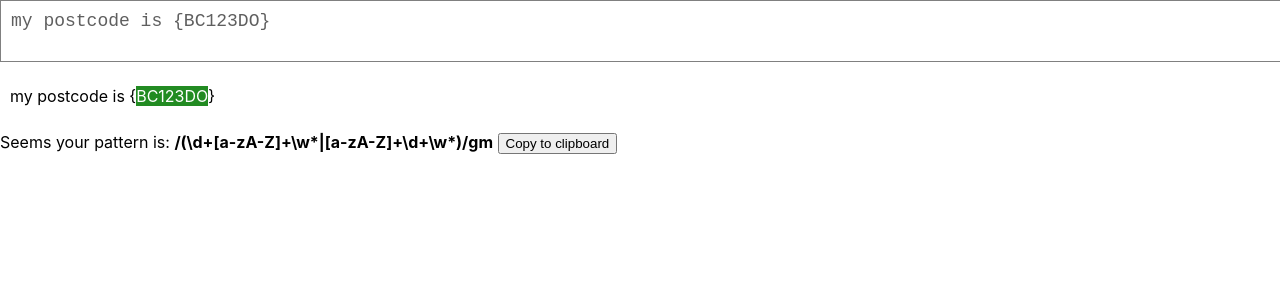
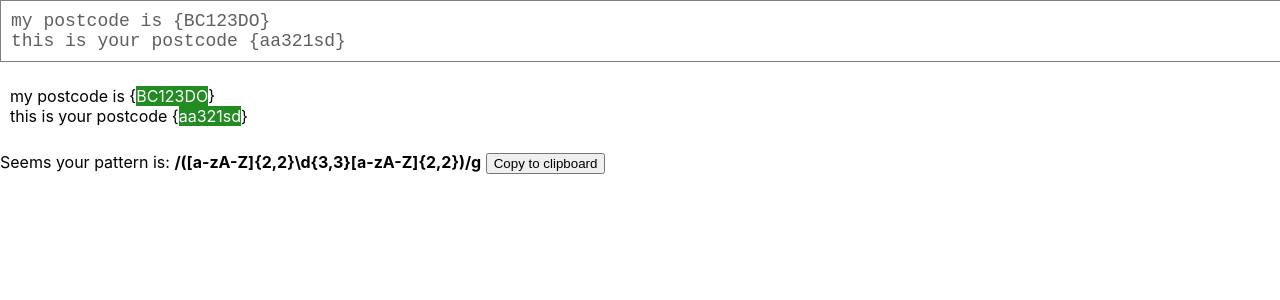
Before and after one commit to alifanov/regex-helper, a React (Create React App) app: page / in a window 1280 px wide. Shown: the top 300 px of the page. Built offline with nearby package versions, Linux system fonts and the light colour scheme.

Commit message:
Add guess pattern matching

```diff
--- a/src/App.js
+++ b/src/App.js
@@ -20,7 +20,7 @@ class App extends React.Component {
 
     this.tokenPattern = /{([^}]*)}/g;
 
-    const initialText = 'my postcode is {BC123DO}';
+    const initialText = 'my postcode is {BC123DO}\nthis is your postcode {aa321sd}';
     const tokens = this._getTokens(initialText);
 
     this.state = {
@@ -40,7 +40,7 @@ class App extends React.Component {
     for (const token of this.state.tokens) {
       result = result.replace(token, `<span class="matched">${token}</span>`)
     }
-    return result;
+    return result.replace('\n', '<br/>');
   }
 
   _getTokens(text) {
@@ -48,7 +48,7 @@ class App extends React.Component {
   }
 
   _getPattern(tokens, text) {
-    return generateRegexPattern(tokens.map(tp => tp.replace('<', '').replace('>', '')), text);
+    return generateRegexPattern(tokens.map(tp => tp.replace(/{/g, '').replace(/}/g, '')), text);
   }
 
   _handleChange(e) {
--- a/src/RegexGenerator.js
+++ b/src/RegexGenerator.js
@@ -6,7 +6,7 @@ export const exportTokens = (pattern, text) => {
   const tokens = [];
   let match = pattern.exec(text);
 
-  while (match !== null) {
+  while (match && match[1]) {
     tokens.push(match[1]);
     match = pattern.exec(text);
   }
@@ -26,30 +26,39 @@ const urlPattern = /https?:\/\/(www\.)?[-a-zA-Z0-9@:%._+~#=]{1,256}\.[a-zA-Z0-9(
 const phoneNumberPattern = /[+]?[(]?[0-9]{3}[)]?[-\s.]?[0-9]{3}[-\s.]?[0-9]{4,6}/mg;
 const uuidPattern = /[0-9a-fA-F]{8}\b-[0-9a-fA-F]{4}\b-[0-9a-fA-F]{4}\b-[0-9a-fA-F]{4}\b-[0-9a-fA-F]{12}/mg;
 
+const patternExtractor = patternString => (tokens, text) => {
+  const extractedTokens = deduplicateTokens(exportTokens(new RegExp(patternString), text));
+  if (_.isEqual(tokens, extractedTokens)) {
+    return new RegExp(patternString);
+  }
+};
 
-const guessNumberAlphaPattern = (tokens, text) => {
-  const numberOfDigitsInTokens = tokens.map(t => (t.match(/\d/g) || []).length);
+export const guessNumberAlphaPattern = (tokens, text) => {
+  const numberOfDigitsInTokens = tokens.map(t => (exportTokens(/(\d+)/g, t)[0] || '').length);
   const minNumberInTokens = _.min(numberOfDigitsInTokens);
   const maxNumberInTokens = _.max(numberOfDigitsInTokens);
 
-  const numberOfAlphaInTokens = tokens.map(t => (t.match(/[a-zA-Z]/g) || []).length);
+  const numberOfAlphaInTokens = tokens.map(t => (exportTokens(/([a-zA-Z]+)/g, t)[0] || []).length);
   const minAlphaInTokens = _.min(numberOfAlphaInTokens);
   const maxAlphaInTokens = _.max(numberOfAlphaInTokens);
 
-  const numberPatternPart = `\d{${minNumberInTokens},${maxNumberInTokens}`;
-  const alphaNumberPart = `[a-zA-Z]{${minAlphaInTokens},${maxAlphaInTokens}`;
+  const numberPatternPart = `\\d{${minNumberInTokens},${maxNumberInTokens}}`;
+  const alphaNumberPart = `[a-zA-Z]{${minAlphaInTokens},${maxAlphaInTokens}}`;
 
   for (const patternString of [
-    `${numberPatternPart}${alphaNumberPart}`,
-    `${alphaNumberPart}${numberPatternPart}`,
-    `${numberPatternPart}${alphaNumberPart}${numberPatternPart}${alphaNumberPart}`,
-    `${alphaNumberPart}${numberPatternPart}${alphaNumberPart}${numberPatternPart}`,
-    `${numberPatternPart}${alphaNumberPart}${numberPatternPart}${alphaNumberPart}${numberPatternPart}${alphaNumberPart}`,
-    `${alphaNumberPart}${numberPatternPart}${alphaNumberPart}${numberPatternPart}${alphaNumberPart}${numberPatternPart}`,
+    `(${numberPatternPart}${alphaNumberPart})`,
+    `(${alphaNumberPart}${numberPatternPart})`,
+
+    `(${numberPatternPart}${alphaNumberPart}${numberPatternPart})`,
+    `(${alphaNumberPart}${numberPatternPart}${alphaNumberPart})`,
+
+    `(${numberPatternPart}${alphaNumberPart}${numberPatternPart}${alphaNumberPart})`,
+    `(${alphaNumberPart}${numberPatternPart}${alphaNumberPart}${numberPatternPart})`,
   ]) {
-    const extractedTokens = deduplicateTokens(exportTokens(new RegExp(patternString), text));
+
+    const extractedTokens = deduplicateTokens(exportTokens(new RegExp(patternString, 'g'), text));
     if (_.isEqual(tokens, extractedTokens)) {
-      return new RegExp(patternString);
+      return new RegExp(patternString, 'g');
     }
 
   }
@@ -58,27 +67,27 @@ const guessNumberAlphaPattern = (tokens, text) => {
 export default function generateRegexPattern(tokens, text) {
   const naivePattern = new RegExp(tokens.length > 1 ? `(${tokens.join('|')})` : tokens, 'g');
 
-  const textWithoutMarkup = text.replace('{', '').replace('}', '');
-
+  const textWithoutMarkup = text.replace(/{/g, '').replace(/}/g, '');
 
   const patternCandidates = [
-    ipPattern,
-    ipv6Pattern,
-    phoneNumberPattern,
-    numberPattern,
-    emailPattern,
-    datePattern,
-    wordPattern,
-    macAddressPattern,
-    urlPattern,
-    uuidPattern,
-    hashPattern,
+    patternExtractor(ipPattern),
+    patternExtractor(ipv6Pattern),
+    patternExtractor(phoneNumberPattern),
+    patternExtractor(numberPattern),
+    patternExtractor(emailPattern),
+    patternExtractor(datePattern),
+    patternExtractor(wordPattern),
+    patternExtractor(macAddressPattern),
+    patternExtractor(urlPattern),
+    patternExtractor(uuidPattern),
+    guessNumberAlphaPattern,
+    patternExtractor(hashPattern),
   ];
 
-  for (const patternCandidate of patternCandidates) {
-    const extractedTokens = deduplicateTokens(exportTokens(patternCandidate, textWithoutMarkup));
-    if (_.isEqual(tokens, extractedTokens)) {
-      return patternCandidate;
+  for (const patternCandidateExtractor of patternCandidates) {
+    const pattern = patternCandidateExtractor(tokens, textWithoutMarkup);
+    if (pattern){
+      return pattern;
     }
   }
 
```
Also changed, not shown: 1 other file (tests, documents, lock files or other folders).
